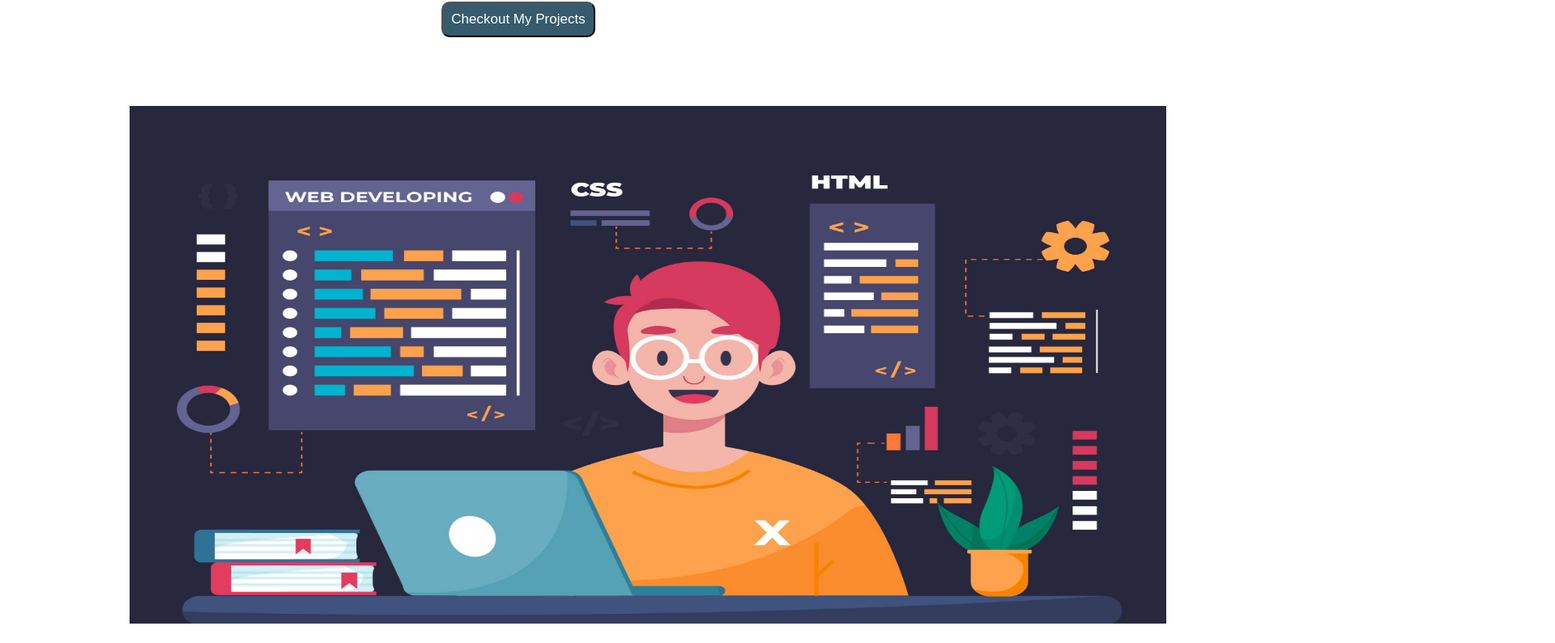
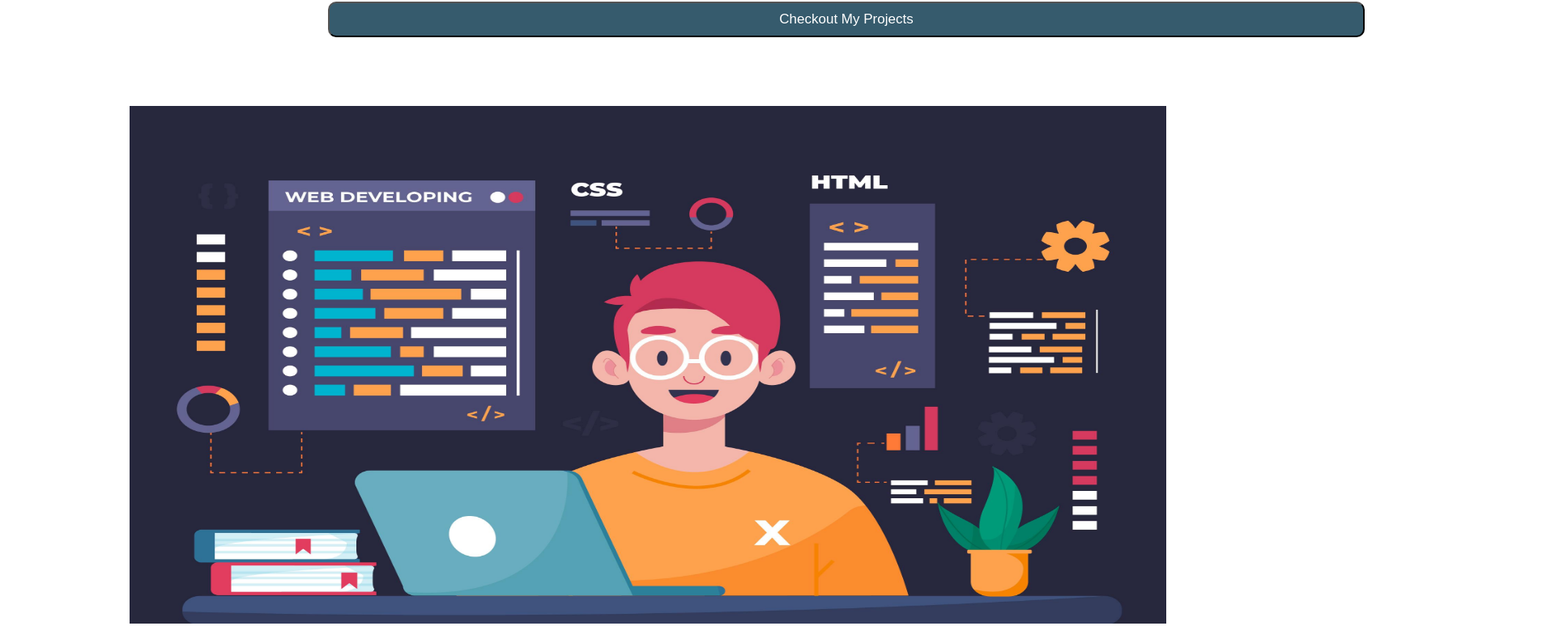
Before and after one commit to Abhijeet-code-dev/Abhijeet-Kaur, a plain HTML site: page index.html in a window 1280 px wide. Shown: the part 259-1054 px from the top of the page at 81% size, 1920 px wide, since content can reach past the window. Drawn offline with Linux system fonts and the light colour scheme.

Commit message:
Update style.css

```diff
--- a/style.css
+++ b/style.css
@@ -4,7 +4,8 @@
 *{
     margin: 0;
     padding: 0;
-
+    box-sizing: border-box;
+    width: 100vw;
 }
 body{
     max-width: 60rem;
```
